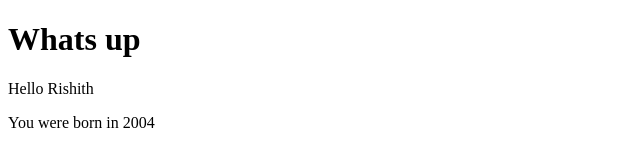
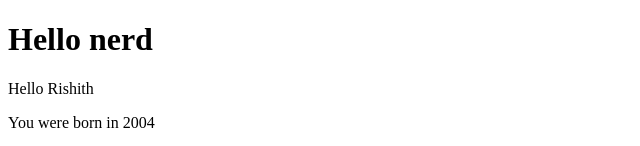
Before and after one commit to ShuttingDownExe/FullStackOpen_Learn, a React (Vite) app: page / in a window 1280 px wide. Shown: the top 146 px of the page, without its empty margins (0-640 px from the left). Built offline with nearby package versions, Linux system fonts and the light colour scheme.

Commit message:
set up done

```diff
--- a/src/App.jsx
+++ b/src/App.jsx
@@ -63,7 +63,7 @@ const Objects = () => {
 const App = () => {
   return (
     <>
-        <h1>Whats up</h1>
+        <h1>Hello nerd</h1>
         <Hello name="Rishith" age={21}/>
         <Counter/>
         <Arrays/>
```
